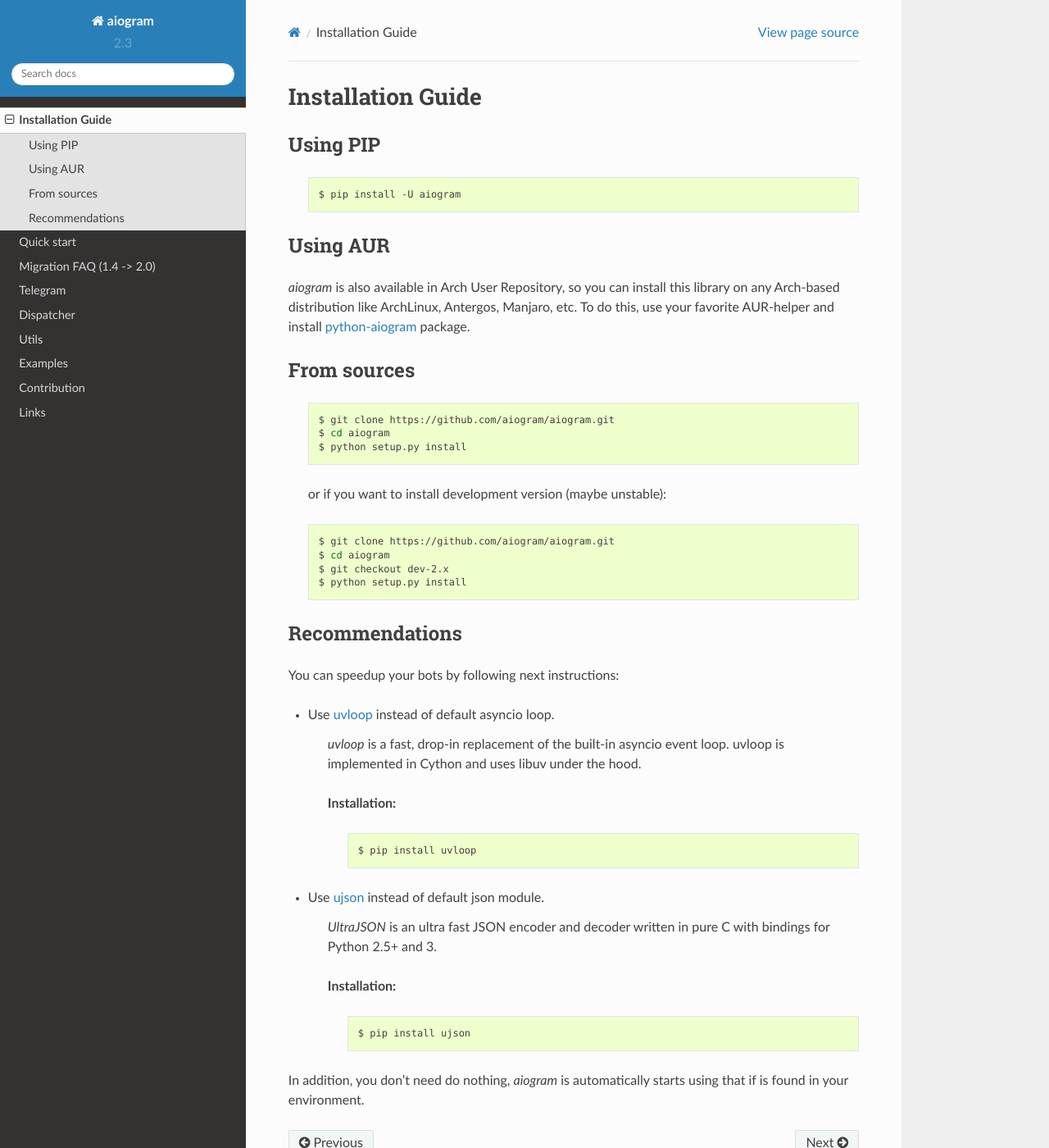
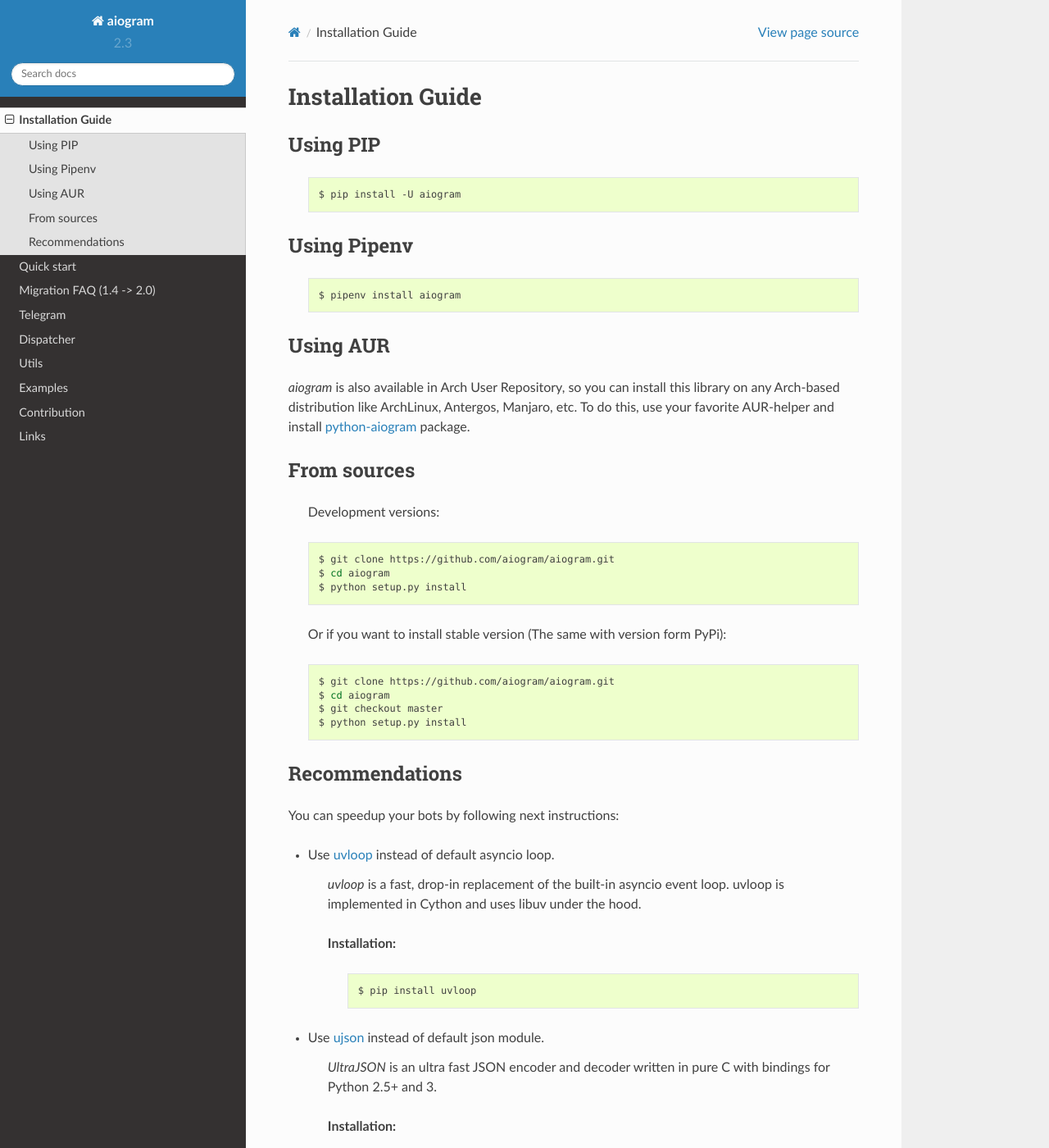
Before and after one commit to NullBrotasli/aiogram, a Sphinx documentation site: the page built from docs/source/install.rst, in a window 1280 px wide and 1400 px high. Shown: the whole window at 82% size. Built offline with Sphinx 7.4.7 and the Read the Docs theme 2.0.0, drawn with Linux system fonts in a browser that asks for light colours; the version number is read from the project's files by our own code.

Commit message:
Update installation docs page

```diff
--- a/docs/source/install.rst
+++ b/docs/source/install.rst
@@ -7,25 +7,34 @@
 
         $ pip install -U aiogram
 
+Using Pipenv
+------------
+    .. code-block:: bash
+
+        $ pipenv install aiogram
+
 Using AUR
 ---------
 *aiogram* is also available in Arch User Repository, so you can install this library on any Arch-based distribution like ArchLinux, Antergos, Manjaro, etc. To do this, use your favorite AUR-helper and install `python-aiogram <https://aur.archlinux.org/packages/python-aiogram/>`_ package.
 
 From sources
 ------------
+
+    Development versions:
+
     .. code-block:: bash
 
         $ git clone https://github.com/aiogram/aiogram.git
         $ cd aiogram
         $ python setup.py install
 
-    or if you want to install development version (maybe unstable):
+    Or if you want to install stable version (The same with version form PyPi):
 
     .. code-block:: bash
 
         $ git clone https://github.com/aiogram/aiogram.git
         $ cd aiogram
-        $ git checkout dev-2.x
+        $ git checkout master
         $ python setup.py install
 
 
```
